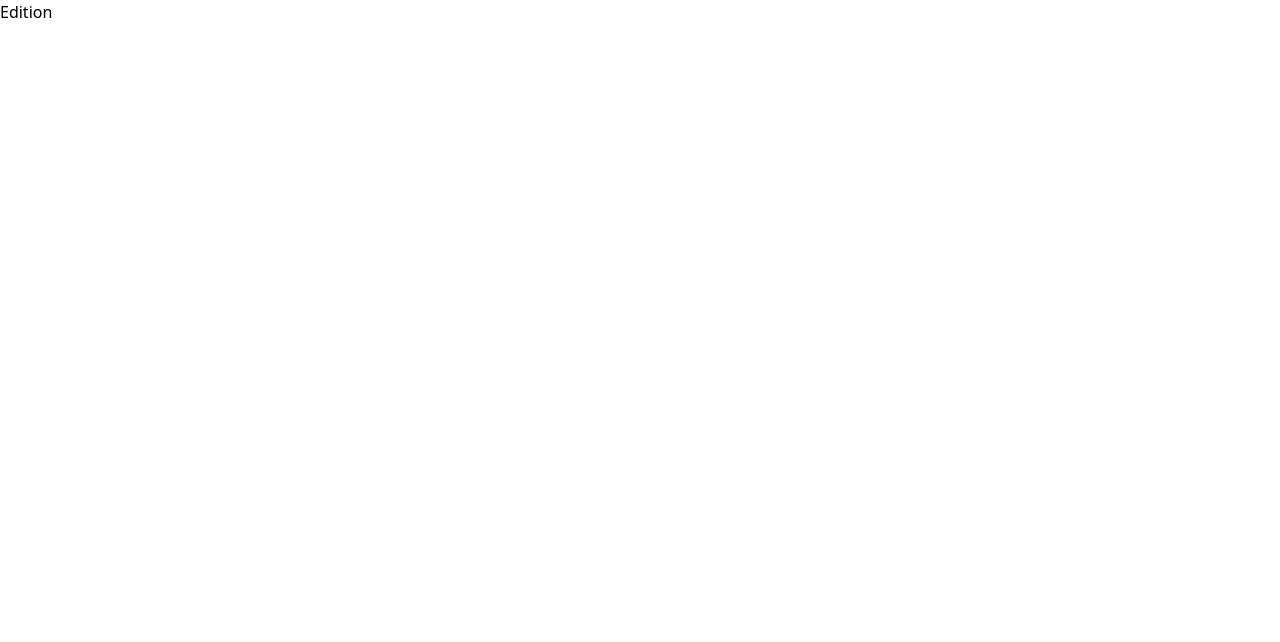
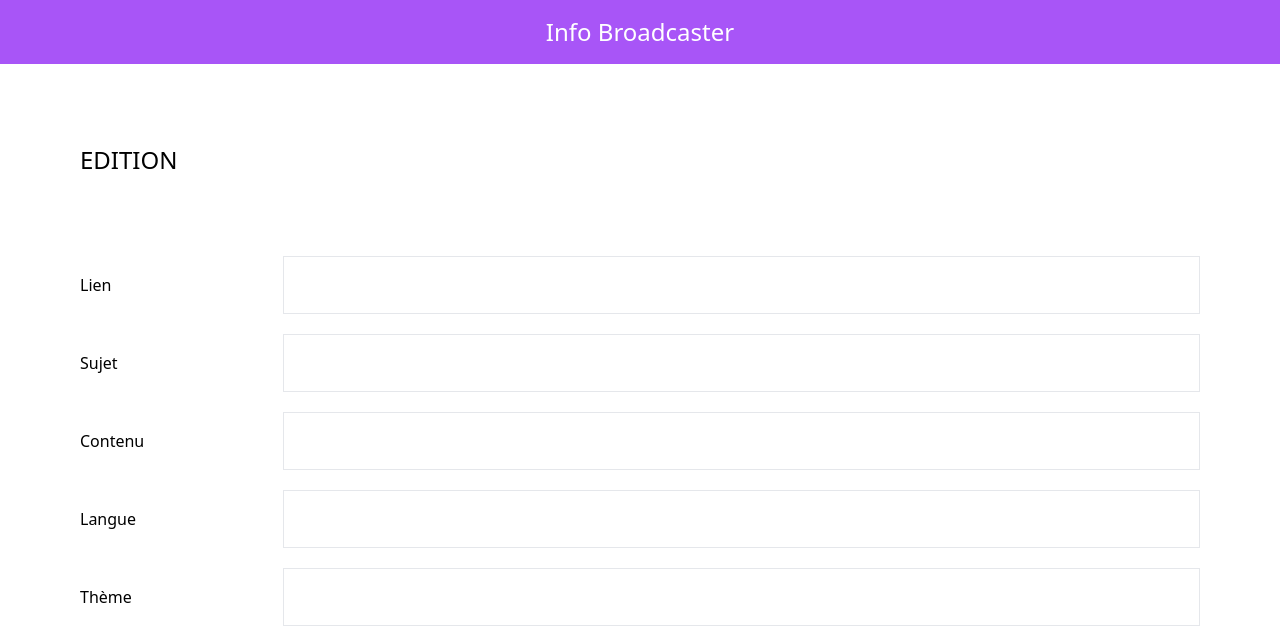
Before and after one commit to Info-Broadcaster/backend, a React (Vite) app in the folder Broadcast_Front_End/: page /edition in a window 1280 px wide. Shown: the top 642 px of the page. Built offline with nearby package versions, Linux system fonts and the light colour scheme.

Commit message:
Feat: Ajout de la page d'edition

```diff
--- a/Broadcast_Front_End/package.json
+++ b/Broadcast_Front_End/package.json
@@ -10,6 +10,7 @@
     "preview": "vite preview"
   },
   "dependencies": {
+    "axios": "^1.6.8",
     "react": "^18.2.0",
     "react-dom": "^18.2.0",
     "react-router-dom": "^6.23.1"
--- a/Broadcast_Front_End/src/App.jsx
+++ b/Broadcast_Front_End/src/App.jsx
@@ -2,11 +2,35 @@
 import "./App.css";
 import { useNavigate } from "react-router-dom";
 import PageLayer from "./PageLayer";
+import { useState } from "react";
+import Button from "./components/Button";
+import axios from "axios";
 
 function App() {
+  const [link, setLink] = useState("");
   const navigate = useNavigate();
   function generateArticle() {
     navigate("/edition");
+    sendUrl("http://localhost:5000/url", { url: link });
+  }
+
+  function onLinkChange(event) {
+    setLink(event.target.value);
+  }
+
+  function sendUrl(url, body) {
+    axios
+      .post(url, body)
+      .then((response) => {
+        console.log(response);
+        if (response.data.status === "error") {
+          console.error(response.data.message);
+          return;
+        }
+      })
+      .catch((error) => {
+        console.error(error);
+      });
   }
 
   return (
@@ -21,13 +45,10 @@ function App() {
           type="text"
           placeholder="Votre lien ..."
           className="border w-5/12 h-14 text-center"
+          value={link}
+          onChange={onLinkChange}
         />
-        <button
-          className="bg-purple-400 w-60 h-14 rounded-md"
-          onClick={() => generateArticle()}
-        >
-          Générer
-        </button>
+        <Button callback={() => generateArticle()}>Générer</Button>
       </div>
     </PageLayer>
   );
--- a/Broadcast_Front_End/src/Edition.jsx
+++ b/Broadcast_Front_End/src/Edition.jsx
@@ -1,3 +1,43 @@
+import { useState } from "react";
+import PageLayer from "./PageLayer";
+import InputLabel from "./components/InputLabel";
+
 export default function Edition() {
-  return <div>Edition</div>;
+  const [link, setLink] = useState("");
+  const [subject, setSubject] = useState("");
+  const [content, setContent] = useState("");
+  const [language, setLanguage] = useState("");
+  const [theme, setTheme] = useState("");
+
+  return (
+    <PageLayer title="Edition">
+      <div className="flex w-full flex-col gap-5">
+        <InputLabel
+          label="Lien"
+          setValue={(e) => setLink(e.target.value)}
+          value={link}
+        />
+        <InputLabel
+          label="Sujet"
+          setValue={(e) => setSubject(e.target.value)}
+          value={subject}
+        />
+        <InputLabel
+          label="Contenu"
+          setValue={(e) => setContent(e.target.value)}
+          value={content}
+        />
+        <InputLabel
+          label="Langue"
+          setValue={(e) => setLanguage(e.target.value)}
+          value={language}
+        />
+        <InputLabel
+          label="Thème"
+          setValue={(e) => setTheme(e.target.value)}
+          value={theme}
+        />
+      </div>
+    </PageLayer>
+  );
 }
--- a/Broadcast_Front_End/src/Header.jsx
+++ b/Broadcast_Front_End/src/Header.jsx
@@ -1,7 +1,11 @@
+import { Link } from "react-router-dom";
+
 export default function Header() {
   return (
     <header className="flex h-[8vh] w-full bg-purple-500 items-center justify-center">
-      <div className="text-white text-2xl">Info Broadcaster</div>
+      <Link to={"/"}>
+        <div className="text-white text-2xl">Info Broadcaster</div>
+      </Link>
     </header>
   );
 }
--- a/Broadcast_Front_End/src/PageLayer.jsx
+++ b/Broadcast_Front_End/src/PageLayer.jsx
@@ -4,8 +4,12 @@ export default function PageLayer({ title = undefined, children }) {
   return (
     <>
       <Header />
-      {title == undefined ? null : <h1>{title}</h1>}
-      <main className=" w-full h-screen p-20">{children}</main>
+      <main className=" w-full h-screen p-20">
+        {title == undefined ? null : (
+          <h1 className="text-2xl uppercase pb-20">{title}</h1>
+        )}
+        <div>{children}</div>
+      </main>
     </>
   );
 }
--- /dev/null
+++ b/Broadcast_Front_End/src/components/Button.jsx
@@ -0,0 +1,10 @@
+export default function Button({ children, callback }) {
+  return (
+    <button
+      className="bg-purple-400 w-60 h-14 rounded-md text-white"
+      onClick={callback}
+    >
+      {children}
+    </button>
+  );
+}
--- /dev/null
+++ b/Broadcast_Front_End/src/components/InputLabel.jsx
@@ -0,0 +1,21 @@
+export default function InputLabel({
+  label,
+  placeholder = "",
+  value,
+  setValue,
+}) {
+  return (
+    <div className="flex items-center justify-center w-full gap-5">
+      <span className="w-1/6">
+        <label>{label}</label>
+      </span>
+      <input
+        type="text"
+        className="border w-5/6 text-start p-4"
+        placeholder={placeholder}
+        value={value}
+        onChange={(event) => setValue(event.target.value)}
+      />
+    </div>
+  );
+}
```
Also changed, not shown: 1 other file (tests, documents, lock files or other folders).
